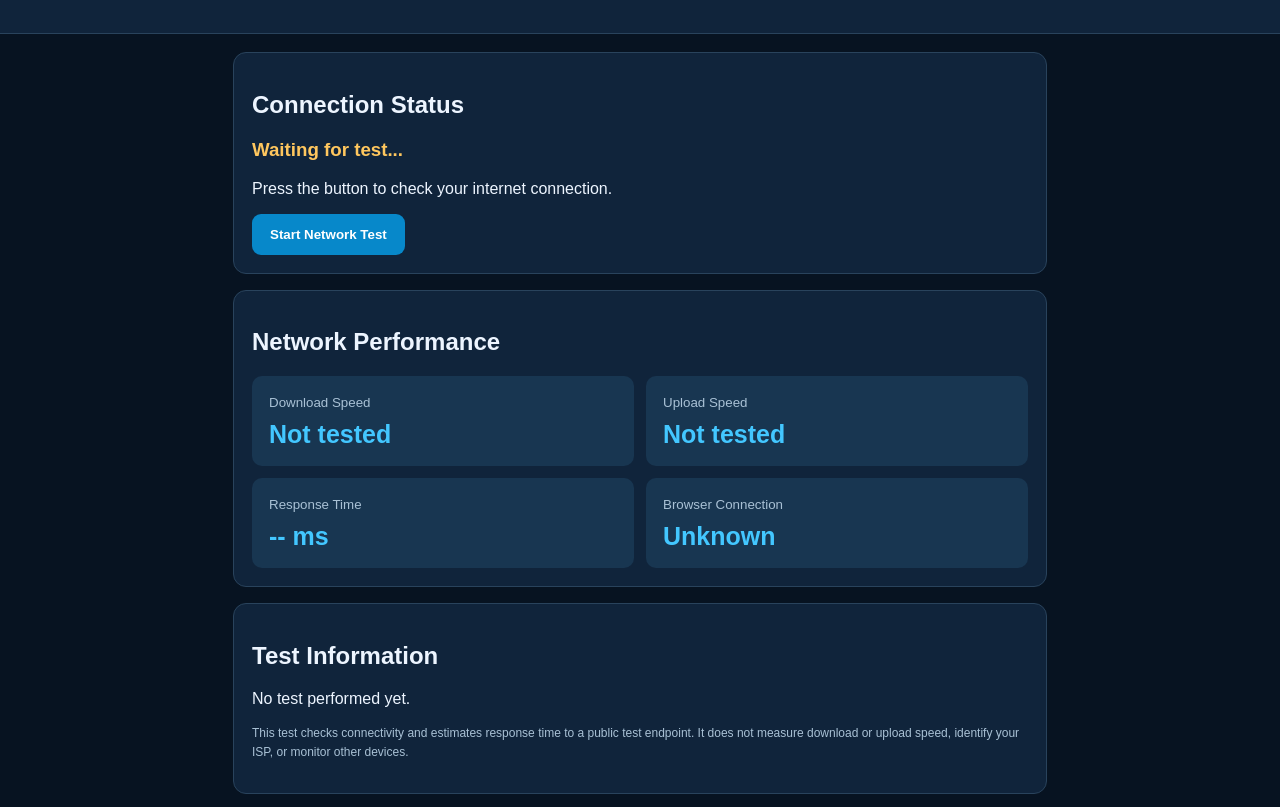
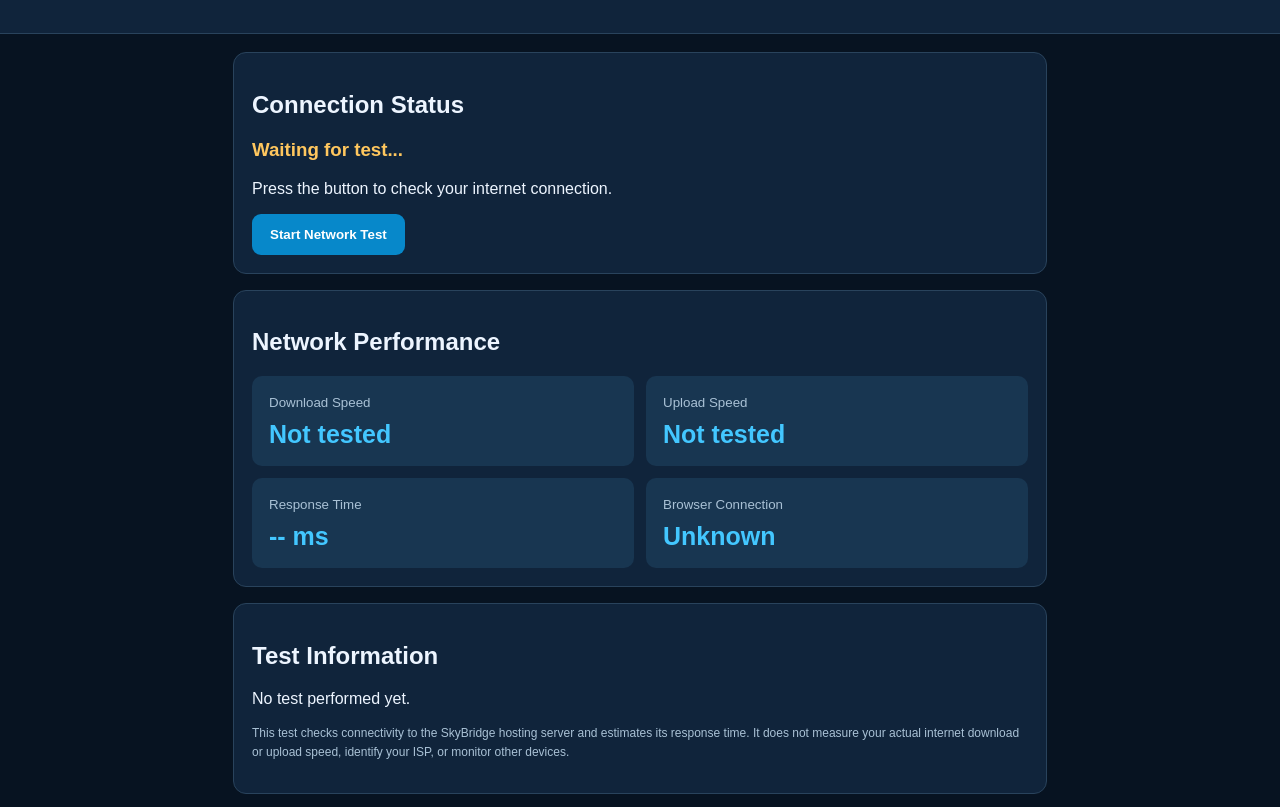
Before and after one commit to gratseroy97-creator/skybridge-networks, a plain HTML site: page monitor.html in a window 1280 px wide. Shown: the part 84-891 px from the top of the page. Drawn offline with Linux system fonts and the light colour scheme.

Commit message:
Update monitor.html

```diff
--- a/monitor.html
+++ b/monitor.html
@@ -158,9 +158,7 @@ Start Network Test
 <p id="info">No test performed yet.</p>
 
 <p class="note">
-This test checks connectivity and estimates response time
-to a public test endpoint. It does not measure download or
-upload speed, identify your ISP, or monitor other devices.
+This test checks connectivity to the SkyBridge hosting server and estimates its response time. It does not measure your actual internet download or upload speed, identify your ISP, or monitor other devices.
 </p>
 </section>
 
```
